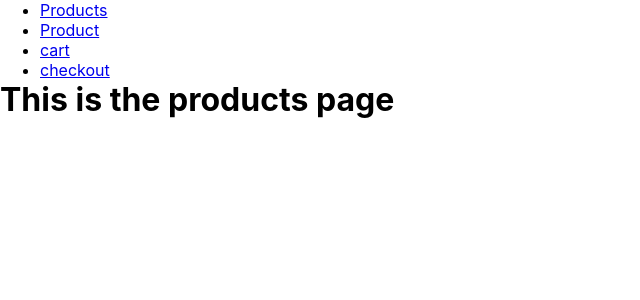
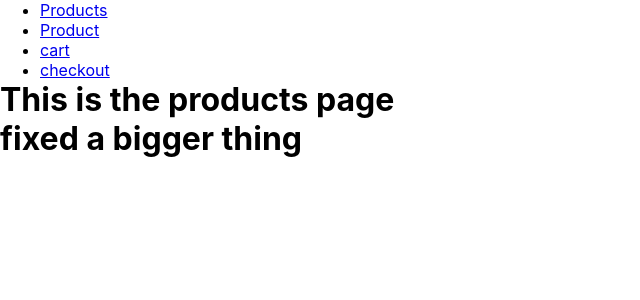
Before and after one commit to TS22082/final_project_shopping_cart, a React (Create React App) app: page / in a window 1280 px wide. Shown: the top 300 px of the page, without its empty margins (0-640 px from the left). Built offline with nearby package versions, Linux system fonts and the light colour scheme; no server answers.

Commit message:
fix(add thing) add another thing

```diff
--- a/src/Pages/Products/Products.js
+++ b/src/Pages/Products/Products.js
@@ -12,6 +12,7 @@ const Products = () => {
   return (
     <div>
       <h1>This is the products page</h1>
+      <h1>fixed a bigger thing</h1>
     </div>
   );
 };
```
